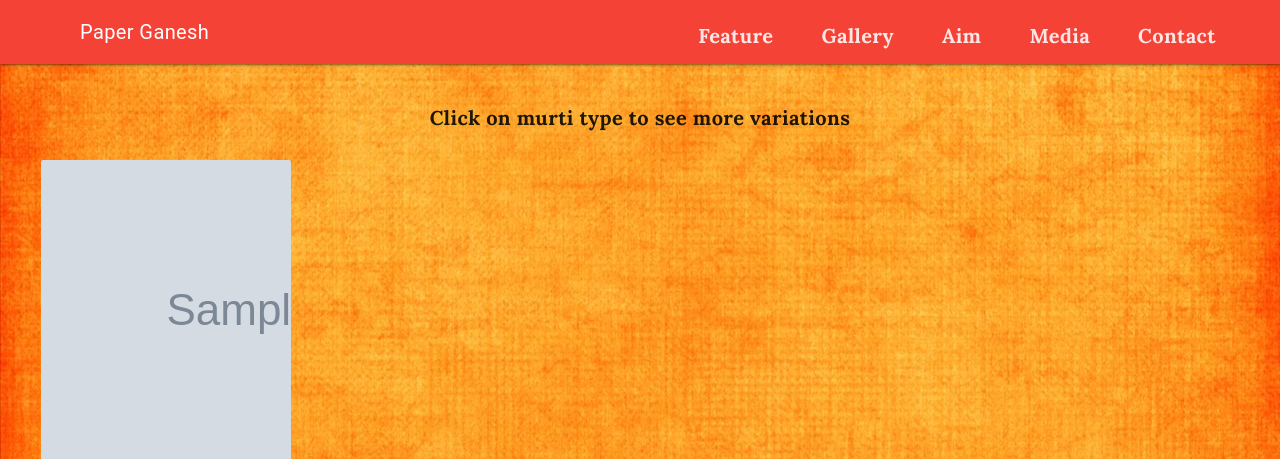
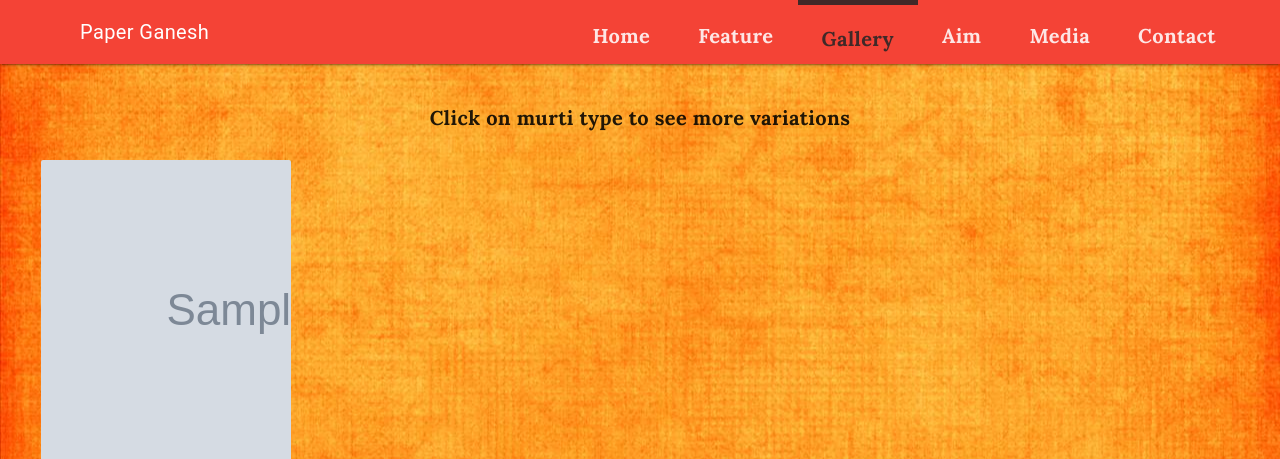
Before and after one commit to kedar2a/soa, a Django app: page /gallery in a window 1280 px wide. Shown: the top 459 px of the page. Run offline with Django 3.2, Linux system fonts and the light colour scheme; tables that the repository leaves empty hold one stand-in row (values such as "Sample post"); grey boxes marked "Sample" are stand-in pictures.

Commit message:
Template level changes

```diff
--- a/idols/templates/idols/base.html
+++ b/idols/templates/idols/base.html
@@ -10,7 +10,7 @@
   <meta name="description" content="Eco friendly ganapati idols made out of Papermache. Paper Ganesh. Paper Ganesha">
   <meta name="viewport" content="width=device-width, initial-scale=1.0, minimum-scale=1.0">
 
-	<title>Paper Ganesh {% block site_title %} {% endblock site_title %} </title>
+	<title>Paper Ganesh {% block site_title %} - {{title}} {% endblock site_title %} </title>
 
 	<link rel="shortcut icon" href="{% static 'favicon.ico' %}" />
 
@@ -39,6 +39,9 @@
       <span class="mdl-layout__title">Paper Ganesh</span>
       <div class="mdl-layout-spacer"></div>
       <nav class="mdl-navigation">
+            <a class="mdl-navigation__link {% if title == 'Home' %}active{% endif %}" href="{% url 'home_slider' %}">
+              <h5>Home</h5>
+            </a>
             <a class="mdl-navigation__link {% if title == 'Feature' %}active{% endif %}" href="{% url 'feature' %}">
               <h5>Feature</h5>
             </a>
@@ -61,7 +64,7 @@
   <div class="mdl-layout__drawer">
     <span class="mdl-layout__title">Paper Ganesh</span>
     <nav class="mdl-navigation">
-	<a class="mdl-navigation__link" href="{% url 'home_slider' %}">Home</a>
+          <a class="mdl-navigation__link" href="{% url 'home_slider' %}">Home</a>
           <a class="mdl-navigation__link" href="{% url 'feature' %}">Feature</a>
           <a class="mdl-navigation__link" href="{% url 'gallery' %}">Gallery</a>
           <a class="mdl-navigation__link" href="{% url 'aim' %}">Aim</a>
--- a/idols/templates/idols/gallery.html
+++ b/idols/templates/idols/gallery.html
@@ -1,7 +1,7 @@
 {% extends 'idols/base.html' %}
 {% load static %}
 
-{% block site_title %} - {{title}} {% endblock site_title %}
+{% block site_title %} {{title}} {% endblock site_title %}
 
 {% block head %}
 	<style>
--- a/idols/templates/idols/home-slider.html
+++ b/idols/templates/idols/home-slider.html
@@ -61,11 +61,11 @@
 
 	<script type="text/javascript">
 		$("#slider-container, body").vegas({
-			delay: 5000,
+			delay: 3500,
 		    timer: false,
 		    // shuffle: true,
 		    transition: [ 'fade', 'zoomOut', 'fade2', 'zoomOut2' ],
-		    transitionDuration: 5000,
+		    transitionDuration: 2000,
 		    overlay: 'https://cdnjs.cloudflare.com/ajax/libs/vegas/2.2.1/overlays/06.png',
 		    slides: [
 		    //     { src: "{% static 'slide-1.jpg' %}" },
--- a/idols/views.py
+++ b/idols/views.py
@@ -7,7 +7,9 @@
 
 def home_slider(request):
     template = loader.get_template('idols/home-slider.html')
-    context = {}
+    context = {
+        'title': 'Home',
+    }
     return HttpResponse(template.render(context, request))
 
 
--- a/static/soa-style.css
+++ b/static/soa-style.css
@@ -34,13 +34,13 @@ body {
 	transition: 1s all;
 }
 
-.layout-transparent .mdl-layout__header .mdl-navigation__link.active {
+.mdl-layout__header .mdl-navigation__link.active {
 	border-top: solid 5px #262626;
 	/*color: #9C27B0;*/
 	/*color: #333;*/
 	font-weight: bold;
 }
-.layout-transparent .mdl-layout__header .mdl-navigation__link.active h5{
+.mdl-layout__header .mdl-navigation__link.active h5{
 	color: #262626;
 }
 
```
